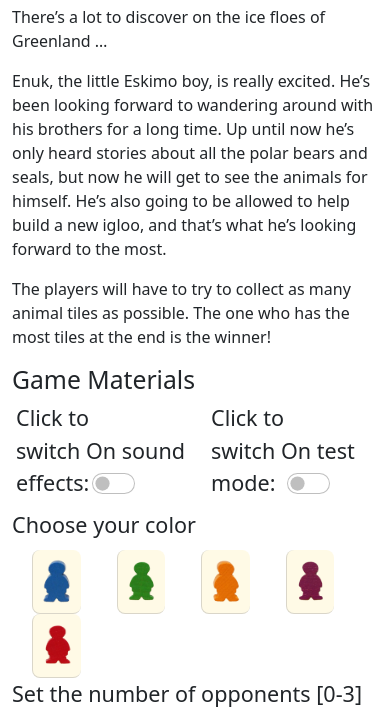
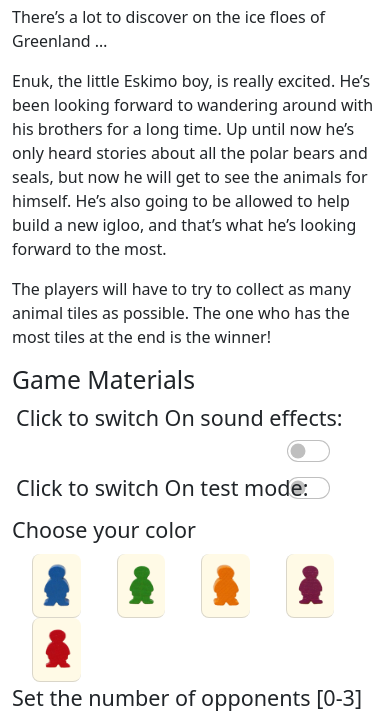
Before and after one commit to ruszkipista/cims02-enuk, a plain HTML site: page index.html in a window 390 px wide. Shown: the part 121-836 px from the top of the page. Drawn offline with nearby package versions, Linux system fonts and the light colour scheme.

Commit message:
fix responsiveness of switches on rules page

```diff
--- a/index.html
+++ b/index.html
@@ -40,12 +40,12 @@
             the end is the winner!</p>
 
         <h2>Game Materials</h2>
-        <fieldset id="sound-picker" class="form-check form-switch col-6 ps-3">
+        <fieldset id="sound-picker" class="form-check form-switch col-12 col-lg-6 ps-3">
             <legend>Click to switch&nbsp;<span id="rules-sound">On</span>&nbsp;sound effects:
                 <input class="form-check-input float-end me-5" type="checkbox" id="sound-picker-switch">
             </legend>
         </fieldset>
-        <fieldset id="test-picker" class="form-check form-switch col-6 ps-3">
+        <fieldset id="test-picker" class="form-check form-switch col-12 col-lg-6 ps-3">
             <legend>Click to switch&nbsp;<span id="rules-test">On</span>&nbsp;test mode:
                 <input class="form-check-input float-end me-5" type="checkbox" id="test-picker-switch">
             </legend>
```
